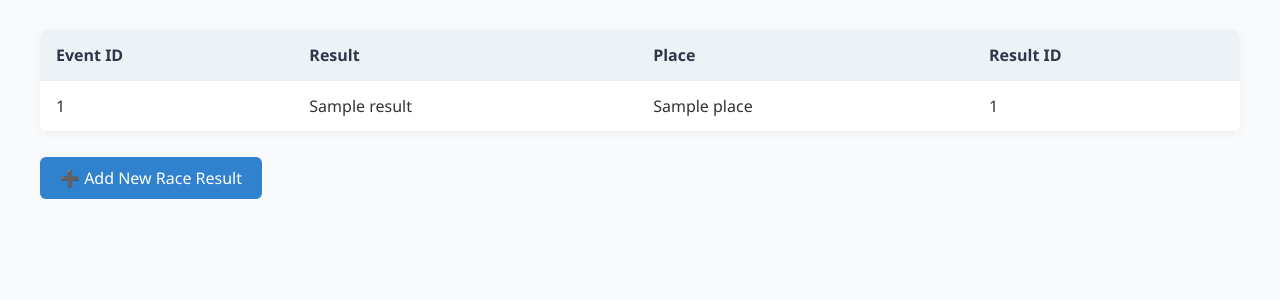
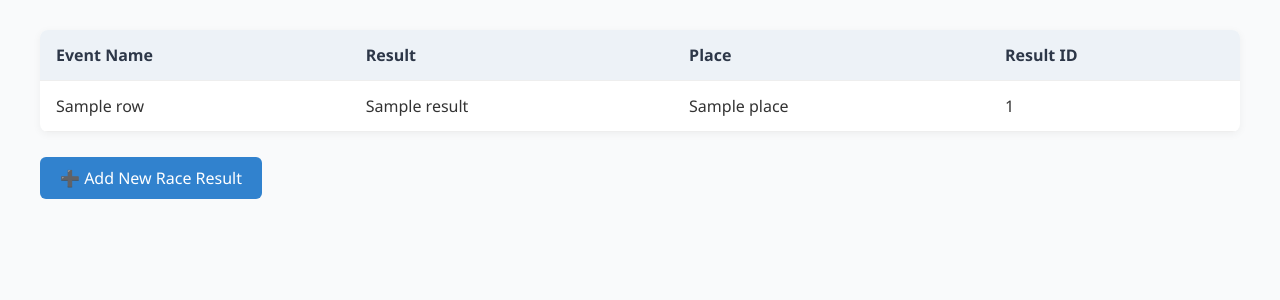
Before and after one commit to JacobPlummer02/group04-database-systems-project-S2025, a Django app: template Running_Application/app/templates/app/race_results.html in a window 1280 px wide. Shown: the part 82-382 px from the top of the page. Run offline with Django 5.2, Linux system fonts and the light colour scheme; the template is opened without the code that fills it: most values are stand-ins (such as "Sample title", 1, 10 or a date in 2020).

Commit message:
Changes to website: display results for user_email, show the meet name instead of meet-id in the table, better UX

```diff
--- a/Running_Application/app/templates/app/race_results.html
+++ b/Running_Application/app/templates/app/race_results.html
@@ -97,24 +97,20 @@
 
     {% if race_results %}
     <table>
-            <thead>
         <tr>
-                    <th>Event ID</th>
+          <th>Event Name</th>
           <th>Result</th>
           <th>Place</th>
           <th>Result ID</th>
         </tr>
-            </thead>
-            <tbody>
-                {% for result in race_results %}
+        {% for row in race_results %}
         <tr>
-                    <td>{{ result.event_id }}</td>
-                    <td>{{ result.result }}</td>
-                    <td>{{ result.place }}</td>
-                    <td>{{ result.result_id }}</td>
+          <td>{{ row.event_name }}</td>
+          <td>{{ row.result }}</td>
+          <td>{{ row.place }}</td>
+          <td>{{ row.result_id }}</td>
         </tr>
         {% endfor %}
-            </tbody>
       </table>
     {% else %}
         <p class="no-results">No race results found.</p>
```
Also changed, not shown: Running_Application/app/views.py (+9 -3 lines). Lines whose indentation alone changed are shown as unchanged.
